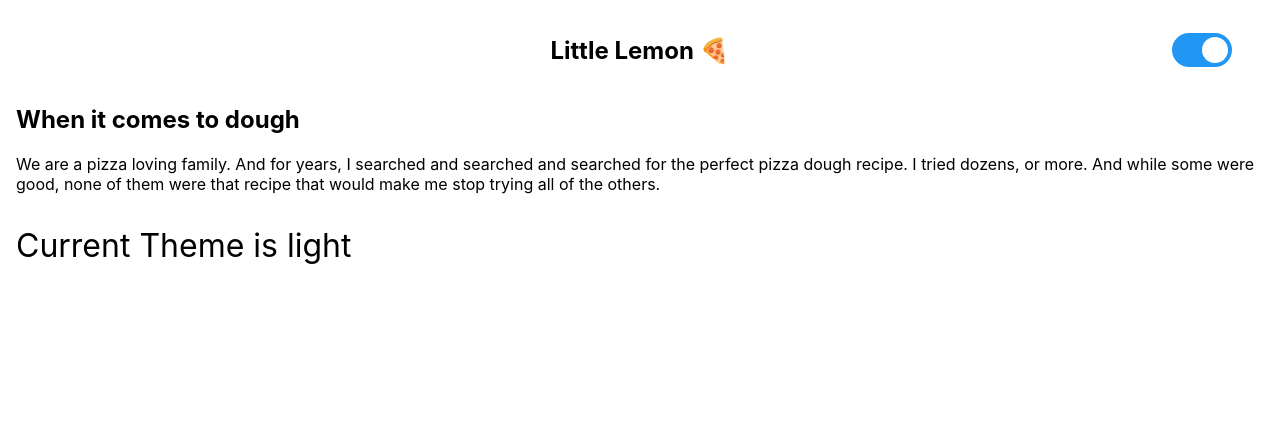
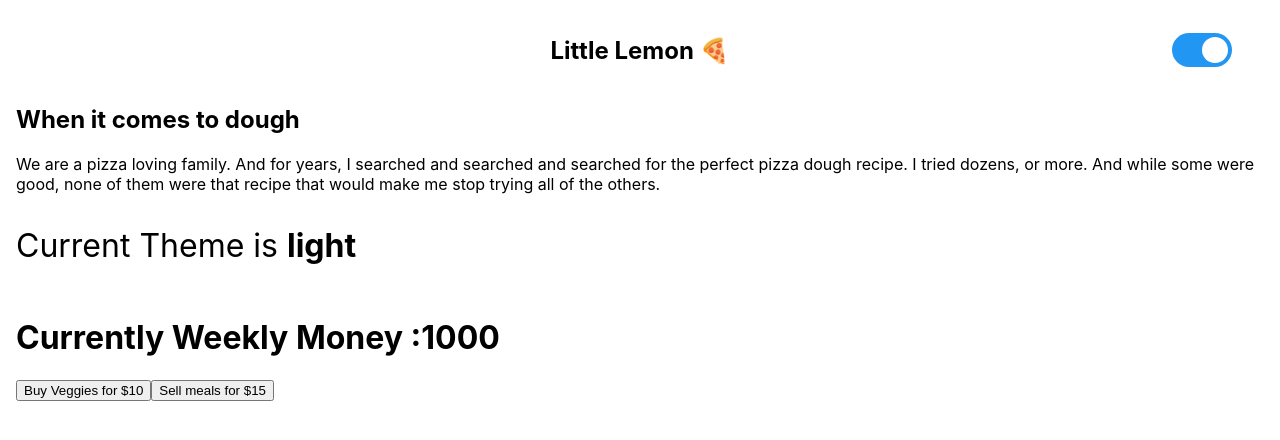
Before and after one commit to emmeiwhite/light-dark-theme-swticher, a React (Create React App) app: page / in a window 1280 px wide. Shown: the top 440 px of the page. Built offline with nearby package versions, Linux system fonts and the light colour scheme.

Commit message:
light-dark-1.4 introducing useReducer to handle few complex cases

```diff
--- a/src/App.js
+++ b/src/App.js
@@ -2,7 +2,8 @@ import "./App.css";
 import { ThemeProvider, useTheme } from "./ThemeContext";
 
 import Header from "./components/Header";
-import Page from "./pages/page";
+import ExpenseTracker from "./pages/ExpenseTracker";
+import Page from "./pages/Page";
 
 function App() {
   const { theme } = useTheme();
@@ -15,6 +16,9 @@ function App() {
     >
       <Header />
       <Page />
+
+      {/* --- Revisiting useReducer() Hook --- */}
+      <ExpenseTracker />
     </div>
   );
 }
--- a/src/ThemeContext.js
+++ b/src/ThemeContext.js
@@ -1,4 +1,4 @@
-import { createContext, useContext, useState } from "react";
+import { createContext, useContext, useMemo, useState } from "react";
 
 // This is our Context
 const ThemeContext = createContext(undefined);
@@ -14,10 +14,9 @@ export const ThemeProvider = ({ children }) => {
     });
   };
 
+  const value = { theme, toggleTheme };
   return (
-    <ThemeContext.Provider value={{ theme, toggleTheme }}>
-      {children}
-    </ThemeContext.Provider>
+    <ThemeContext.Provider value={value}>{children}</ThemeContext.Provider>
   );
 };
 
--- a/src/components/Paragraph.js
+++ b/src/components/Paragraph.js
@@ -7,7 +7,9 @@ const Paragraph = ({ children }) => {
     <div style={{ color: theme === "light" ? "black" : "white" }}>
       <p>{children}</p>
 
-      <p style={{ fontSize: "2rem" }}>Current Theme is {theme}</p>
+      <p style={{ fontSize: "2rem" }}>
+        Current Theme is <strong>{theme}</strong>
+      </p>
     </div>
   );
 };
--- /dev/null
+++ b/src/pages/ExpenseTracker.js
@@ -0,0 +1,34 @@
+import { useReducer } from "react";
+
+const initialState = {
+  moneyForWeek: 1000,
+};
+
+const reducer = (state, action) => {
+  if (action.type === "buy_stuff") {
+    return { ...state, moneyForWeek: state.moneyForWeek - action.payload };
+  }
+
+  if (action.type === "sell_meal") {
+    return { ...state, moneyForWeek: state.moneyForWeek + action.payload };
+  }
+};
+
+export default function ExpenseTracker() {
+  const [state, dispatch] = useReducer(reducer, initialState);
+
+  const handleBuying = () => {
+    dispatch({ type: "buy_stuff", payload: 10 });
+  };
+
+  const handleSelling = () => {
+    dispatch({ type: "sell_meal", payload: 15 });
+  };
+  return (
+    <div>
+      <h1>Currently Weekly Money :{state.moneyForWeek}</h1>
+      <button onClick={handleBuying}>Buy Veggies for $10</button>
+      <button onClick={handleSelling}>Sell meals for $15</button>
+    </div>
+  );
+}
```
